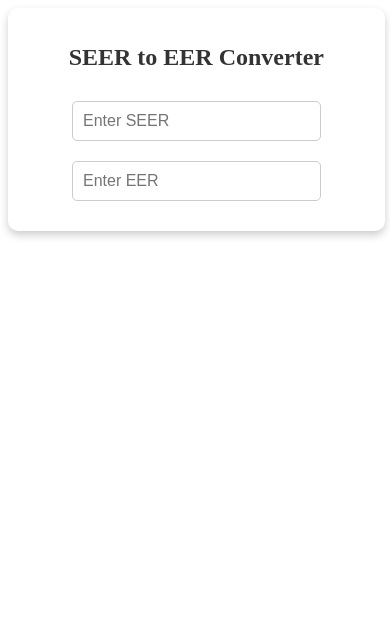
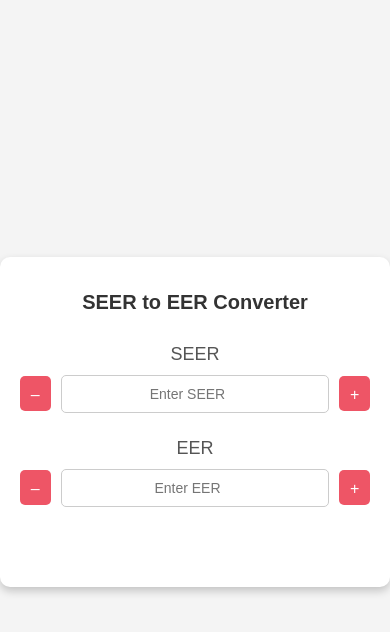
Before and after one commit to RAHULSAINI830/SEER-to-EER-Tool, a plain HTML site: page index.html in a window 390 px wide. Drawn offline with Linux system fonts and the light colour scheme.

Commit message:
Update index.html

```diff
--- a/index.html
+++ b/index.html
@@ -1,132 +1,180 @@
 <!DOCTYPE html>
 <html lang="en">
+<head>
+  <meta charset="UTF-8" />
+  <meta name="viewport" content="width=device-width, initial-scale=1.0" />
+  <title>SEER to EER Converter</title>
+  <style>
+    /* Base Styles */
+    body {
+      margin: 0;
+      padding: 0;
+      background: #f4f4f4;
+      font-family: Arial, sans-serif;
+      display: flex;
+      justify-content: center;
+      align-items: center;
+      min-height: 100vh;
+    }
 
-<head>
-    <meta charset="UTF-8">
-    <meta name="viewport" content="width=device-width, initial-scale=1.0">
-
-    <style>
-
-
-        .container {
+    .seereer-container {
       background: #ffffff;
       border-radius: 10px;
       box-shadow: 0 4px 8px rgba(0, 0, 0, 0.2);
-            padding: 20px;
+      padding: 30px;
       width: 90%;
       max-width: 500px;
       text-align: center;
     }
 
-        h1 {
+    .seereer-container h1 {
       font-size: 24px;
-            margin-bottom: 20px;
+      margin-bottom: 30px;
       color: #333333;
     }
 
-        input[type="number"] {
-            width: calc(100% - 110px);
-            padding: 10px;
-            margin: 10px 0;
-            border: 1px solid #cccccc;
-            border-radius: 5px;
-            font-size: 16px;
-            display: inline-block;
-            vertical-align: middle;
+    .seereer-input-group {
+      margin-bottom: 25px;
+      display: flex;
+      flex-direction: column;
+      align-items: center;
     }
 
-        select {
-            width: 100px;
-            padding: 10px;
-            margin-left: 10px;
-            border: 1px solid #cccccc;
-            border-radius: 5px;
-            font-size: 16px;
-            display: inline-block;
-            vertical-align: middle;
+    .seereer-input-group label {
+      font-size: 18px;
+      margin-bottom: 10px;
+      color: #555;
     }
 
-        .result {
-            margin-top: 50px;
-            margin-bottom: 50px;
-            font-size: 28px;
-            color: #ee5566;
-            text-align: center;
-            font-weight: bold;
+    .seereer-number-input {
+      display: flex;
+      align-items: center;
+      width: 100%;
     }
 
-        .buttons {
-            display: flex;
-            justify-content: space-between;
-            margin-top: 20px;
-        }
-
-        .buttons button {
-            flex: 1;
-            margin: 0 5px;
+    .seereer-number-input button {
       background: #ee5566;
-            color: #ffffff;
+      color: #fff;
       border: none;
       padding: 10px;
+      font-size: 18px;
+      cursor: pointer;
+      width: 40px;
+      height: 40px;
       border-radius: 5px;
-            cursor: pointer;
-            font-size: 16px;
       transition: background-color 0.3s ease;
     }
 
-        .buttons button:hover {
+    .seereer-number-input button:hover {
       background: #cc4455;
+    }
+
+    .seereer-number-input input {
+      text-align: center;
+      padding: 10px;
+      font-size: 16px;
+      width: 100%;
+      margin: 0 10px;
+      border: 1px solid #cccccc;
+      border-radius: 5px;
+      outline: none;
+    }
+
+    .seereer-result {
+      margin-top: 30px;
+      font-size: 22px;
+      color: #ee5566;
+      font-weight: bold;
+      min-height: 30px;
+    }
+
+    /* Responsive adjustments */
+    @media (max-width: 600px) {
+      .seereer-container {
+        padding: 20px;
+      }
+      .seereer-number-input button {
+        width: 35px;
+        height: 35px;
+        font-size: 16px;
+      }
+      .seereer-number-input input {
+        font-size: 14px;
+      }
+      .seereer-container h1 {
+        font-size: 20px;
+      }
     }
   </style>
 </head>
+<body>
+  <div class="seereer-container">
+    <h1>SEER to EER Converter</h1>
 
-<body>
-    <div class="container">
-        <h1>SEER to EER Converter</h1>
-        <!-- First Section -->
-        <input type="number" id="btuInput" placeholder="Enter SEER" oninput="convertFromBTU()" />
+    <!-- SEER Input Group -->
+    <div class="seereer-input-group">
+      <label for="seereer-seerInput">SEER</label>
+      <div class="seereer-number-input">
+        <button onclick="changeValue('seereer-seerInput', -1)">–</button>
+        <input type="number" id="seereer-seerInput" placeholder="Enter SEER" oninput="convertFromSEER()" min="0" step="0.1" />
+        <button onclick="changeValue('seereer-seerInput', 1)">+</button>
+      </div>
+    </div>
 
-        <!-- Second Section -->
-        <input type="number" id="tonsInput" placeholder="Enter EER" oninput="convertFromTons()" />
+    <!-- EER Input Group -->
+    <div class="seereer-input-group">
+      <label for="seereer-eerInput">EER</label>
+      <div class="seereer-number-input">
+        <button onclick="changeValue('seereer-eerInput', -1)">–</button>
+        <input type="number" id="seereer-eerInput" placeholder="Enter EER" oninput="convertFromEER()" min="0" step="0.1" />
+        <button onclick="changeValue('seereer-eerInput', 1)">+</button>
+      </div>
+    </div>
 
+    <!-- Result Section -->
+    <div class="seereer-result" id="seereer-result"></div>
   </div>
 
   <script>
-        function convertFromBTU() {
-            const btuValue = parseFloat(document.getElementById('btuInput').value);
+    // Adjust the input value and trigger conversion accordingly
+    function changeValue(inputId, delta) {
+      const input = document.getElementById(inputId);
+      let currentValue = parseFloat(input.value) || 0;
+      currentValue += delta;
+      // Prevent negative values
+      if (currentValue < 0) currentValue = 0;
+      input.value = currentValue.toFixed(2);
 
-            if (isNaN(btuValue) || btuValue <= 0) {
-                document.getElementById('result').innerText = "Please enter a valid SEER value.";
+      if (inputId === 'seereer-seerInput') {
+        convertFromSEER();
+      } else {
+        convertFromEER();
+      }
+    }
+
+    // Convert SEER to EER (using conversion factor 0.875 as in your original code)
+    function convertFromSEER() {
+      const seerValue = parseFloat(document.getElementById('seereer-seerInput').value);
+      if (isNaN(seerValue) || seerValue <= 0) {
+        document.getElementById('seereer-result').innerText = "Please enter a valid SEER value.";
         return;
       }
-
-            const tonsValue = (btuValue * 0.875).toFixed(2);
-            document.getElementById('tonsInput').value = tonsValue;
-
-            // Update third section based on BTU
-            updateOtherUnits();
-
-            document.getElementById('result').innerText = `${btuValue} BTU = ${tonsValue} Tons`;
+      const eerValue = (seerValue * 0.875).toFixed(2);
+      document.getElementById('seereer-eerInput').value = eerValue;
+      document.getElementById('seereer-result').innerText = `${seerValue} SEER = ${eerValue} EER`;
     }
 
-        function convertFromTons() {
-            const tonsValue = parseFloat(document.getElementById('tonsInput').value);
-
-            if (isNaN(tonsValue) || tonsValue <= 0) {
-                document.getElementById('result').innerText = "Please enter a valid EER value.";
+    // Convert EER to SEER (reverse conversion)
+    function convertFromEER() {
+      const eerValue = parseFloat(document.getElementById('seereer-eerInput').value);
+      if (isNaN(eerValue) || eerValue <= 0) {
+        document.getElementById('seereer-result').innerText = "Please enter a valid EER value.";
         return;
       }
-
-            const btuValue = (tonsValue / 0.875).toFixed(2);
-            document.getElementById('btuInput').value = btuValue;
-
-            // Update third section based on Tons
-            updateOtherUnits();
-
-            document.getElementById('result').innerText = `${tonsValue} Tons = ${btuValue} BTU`;
+      const seerValue = (eerValue / 0.875).toFixed(2);
+      document.getElementById('seereer-seerInput').value = seerValue;
+      document.getElementById('seereer-result').innerText = `${eerValue} EER = ${seerValue} SEER`;
     }
-
   </script>
 </body>
-
 </html>
```
Lines whose indentation alone changed are shown as unchanged.
